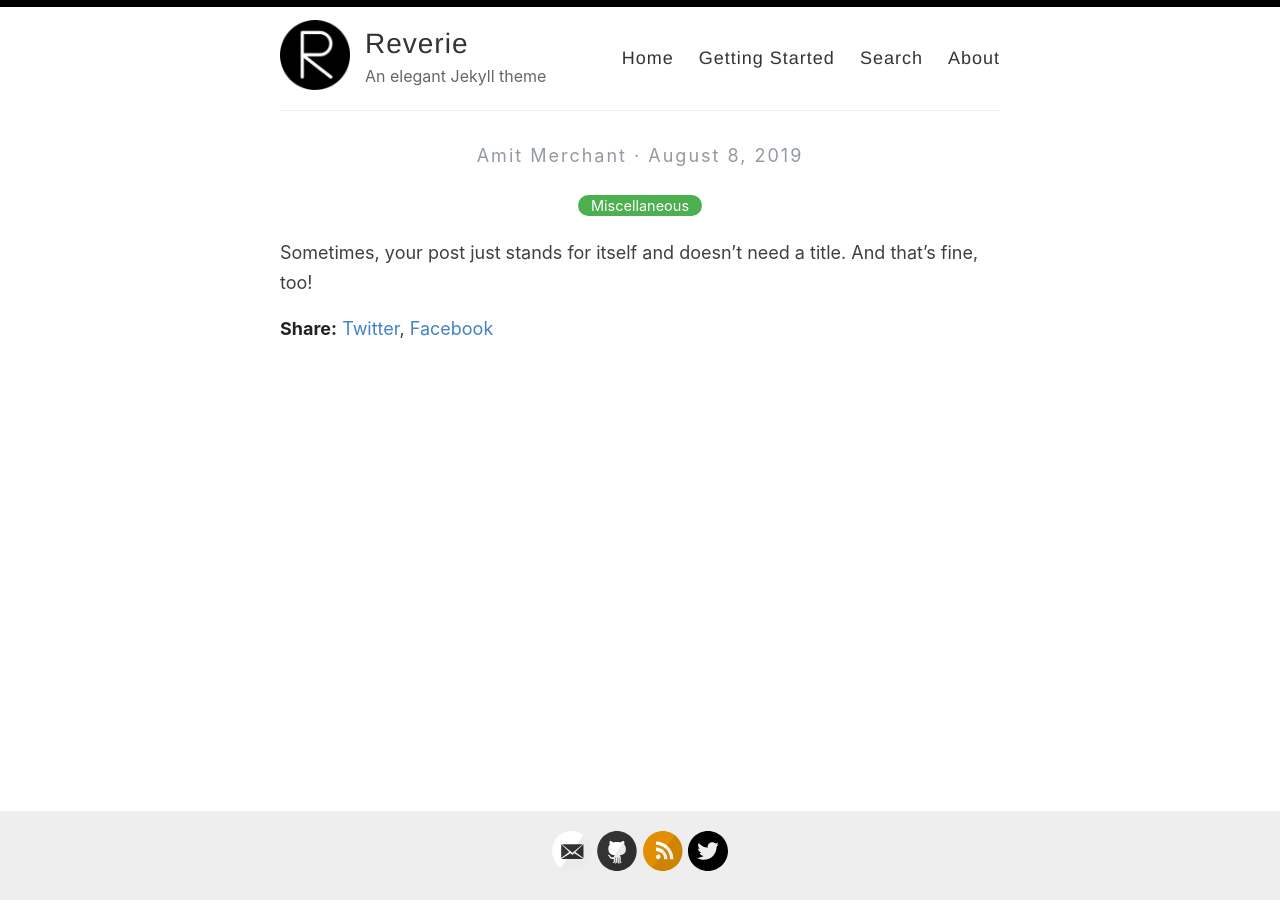
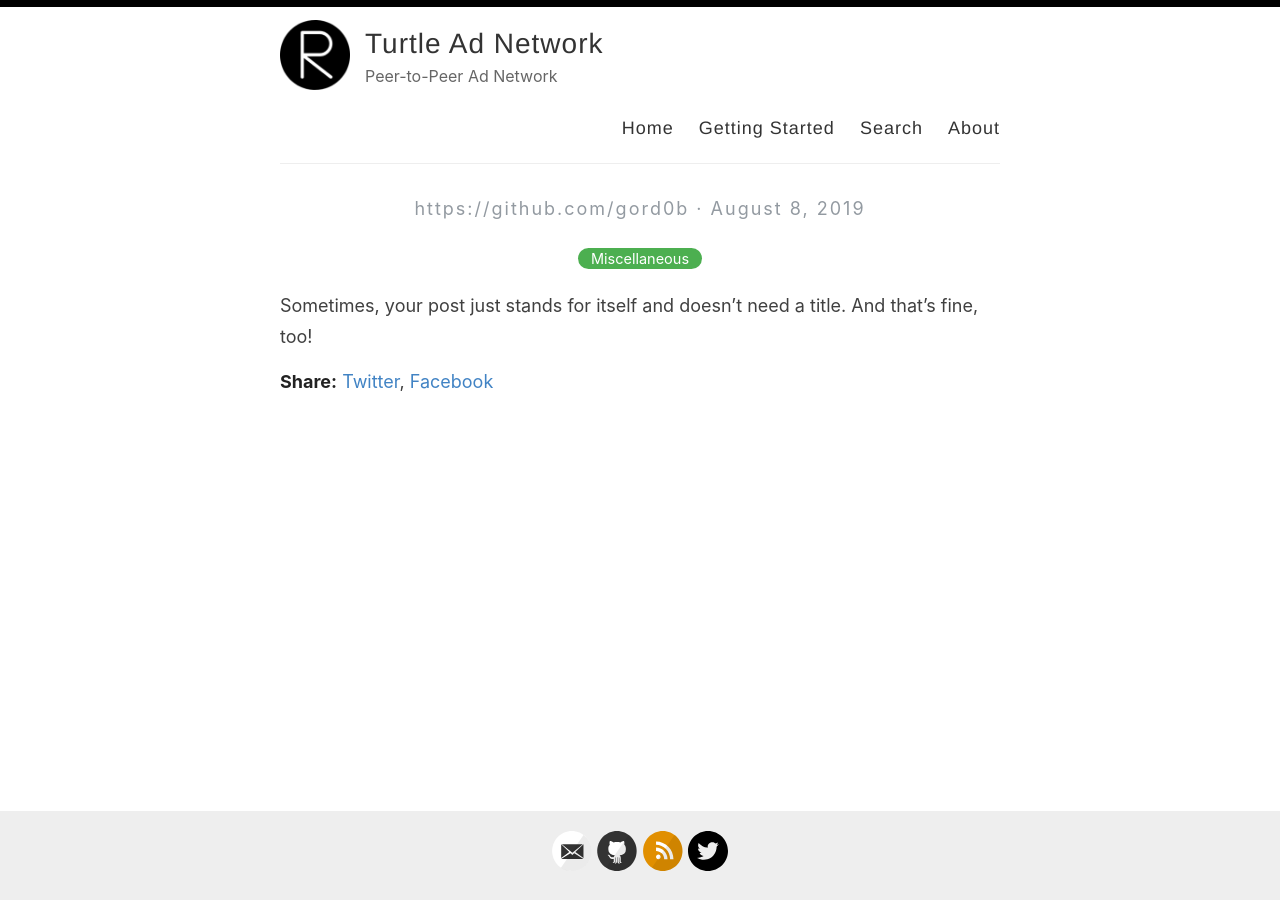
Before and after one commit to TurtleAdNetwork/TurtleAdNetwork.github.io, a Jekyll site: the page built from _posts/2019-08-08-no-title-posts.md, in a window 1280 px wide. Built offline with Jekyll 4.4.1, drawn with Linux system fonts in a browser that asks for light colours.

Commit message:
Initial updates

```diff
--- a/_config.yml
+++ b/_config.yml
@@ -3,13 +3,13 @@
 #
 
 # Name of your site (displayed in the header)
-name: Reverie
+name: Turtle Ad Network
 
 # Name of the author
-author: Amit Merchant
+author: https://github.com/gord0b
 
 # Short bio or description (displayed in the header)
-description: An elegant Jekyll theme
+description: Peer-to-Peer Ad Network
 
 # URL of your avatar or profile pic (you could use your GitHub profile pic)
 avatar: /images/reverie.png
@@ -21,15 +21,15 @@ avatar: /images/reverie.png
 # Includes an icon in the footer for each username you enter
 footer-links:
   dribbble:
-  email: amit.d.merchant@gmail.com
+  email: turtleadnetwork@protonmail.com
   facebook:
   flickr:
-  github: amitmerchant1990/reverie
+  github: TurtleAdNetwork
   instagram:
   linkedin:
   pinterest:
   rss: rss
-  twitter: amit_merchant
+  twitter: TurtleAdNet
   stackoverflow:
   youtube: # channel/<your_long_string> or user/<user-name>
   googleplus: # anything in your profile username that comes after plus.google.com/
```
